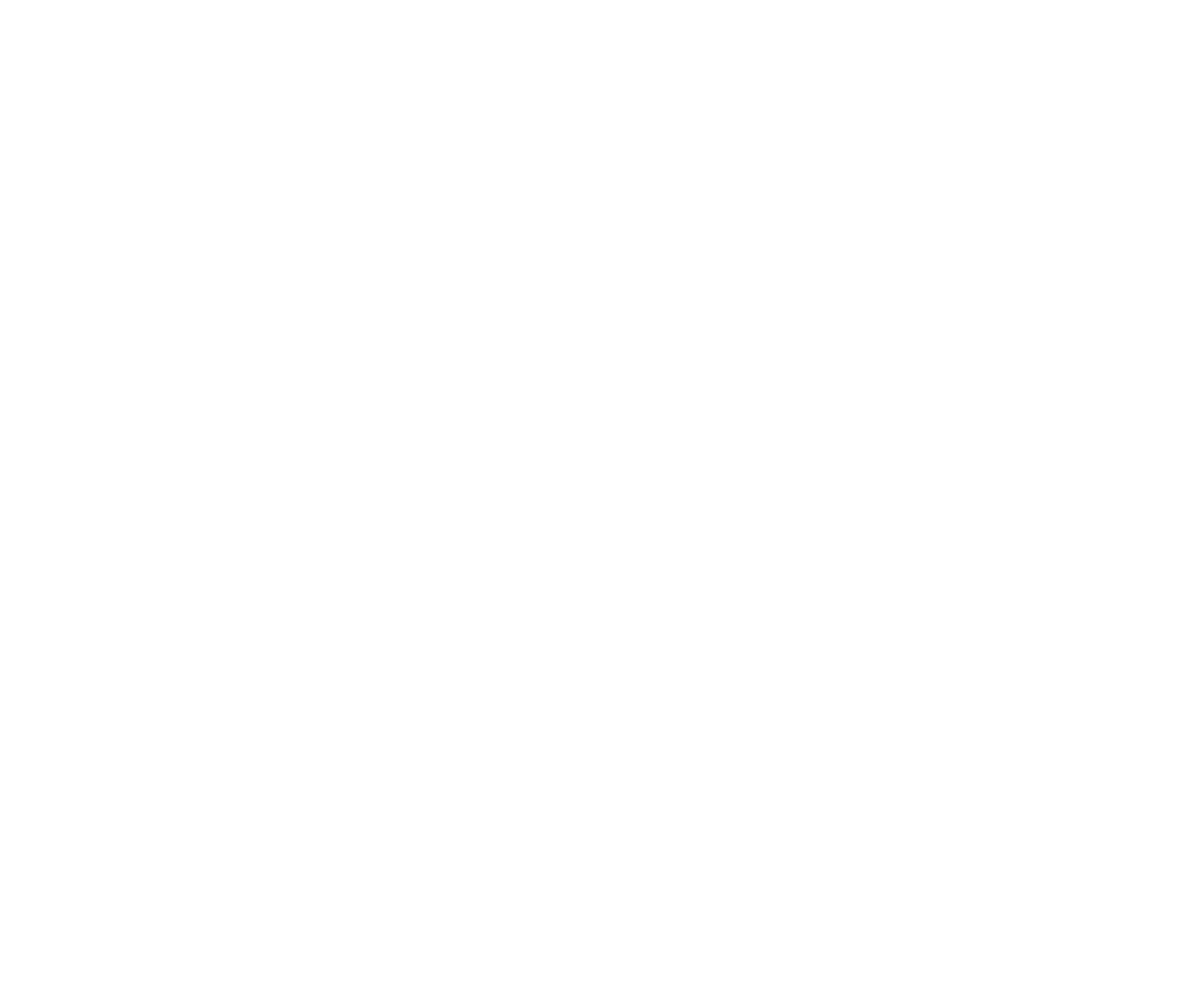
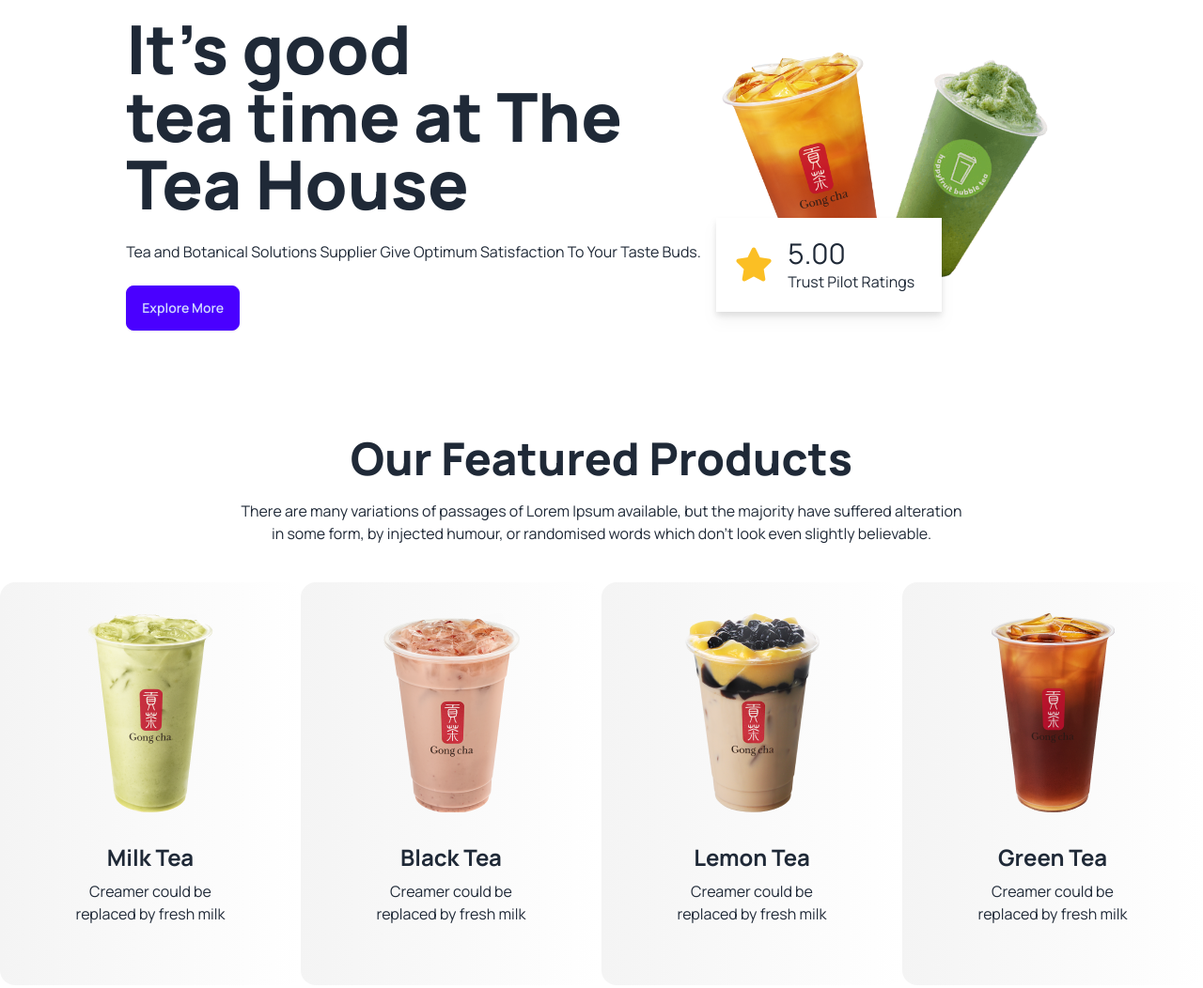
Before and after one commit to bijoy-ahmed/Tea-house-with-daisyui, a plain HTML site: page index.html in a window 1280 px wide. Shown: the whole page at 94% size. Before the commit the page ends 800 px from the top, so only its background shows below. Drawn offline with nearby package versions, Linux system fonts and the light colour scheme.

Commit message:
create bennar and featured section for tea

```diff
--- a/index.html
+++ b/index.html
@@ -1,43 +1,127 @@
 <!DOCTYPE html>
 <html lang="en">
   <head>
-    <meta charset="UTF-8">
-    <meta name="viewport" content="width=device-width, initial-scale=1.0">
-    <title> Tea House</title>
+    <meta charset="UTF-8" />
+    <meta name="viewport" content="width=device-width, initial-scale=1.0" />
+    <title>Tea House</title>
     <!-- tailwind and Daisy UI -->
-    <link href="https://cdn.jsdelivr.net/npm/daisyui@4.6.0/dist/full.min.css" rel="stylesheet" type="text/css" />
+    <link
+      href="https://cdn.jsdelivr.net/npm/daisyui@4.6.0/dist/full.min.css"
+      rel="stylesheet"
+      type="text/css"
+    />
     <script src="https://cdn.tailwindcss.com"></script>
     <!--manrope google fonts -->
-<link rel="preconnect" href="https://fonts.googleapis.com">
-<link rel="preconnect" href="https://fonts.gstatic.com" crossorigin>
-<link href="https://fonts.googleapis.com/css2?family=Manrope:wght@400;500;600;700;800&display=swap" rel="stylesheet">
+    <link rel="preconnect" href="https://fonts.googleapis.com" />
+    <link rel="preconnect" href="https://fonts.gstatic.com" crossorigin />
+    <link
+      href="https://fonts.googleapis.com/css2?family=Manrope:wght@400;500;600;700;800&display=swap"
+      rel="stylesheet"
+    />
+    <!-- font awesome -->
+    <script src="https://kit.fontawesome.com/021199af80.js" crossorigin="anonymous"></script>
+
     <script>
       tailwind.config = {
         theme: {
           extend: {
             colors: {
-            clifford: '#da373d',
-          }
-        }
-      }
-    }
+              clifford: "#da373d",
+            },
+          },
+        },
+      };
     </script>
     <style>
-    .font-manrope{
-        font-family: 'Manrope', sans-serif;
+      .font-manrope {
+        font-family: "Manrope", sans-serif;
       }
     </style>
-
   </head>
   <body class="font-manrope">
-    <header>
-
+    <header class="container mx-auto">
+      <div class="hero">
+        <div class="hero-content flex-col lg:flex-row">
+          <div>
+            <h1 class="text-7xl font-extrabold">
+              It's good <br />
+              tea time at The
+              <br />Tea House
+            </h1>
+            <p class="py-6">
+              Tea and Botanical Solutions Supplier Give Optimum Satisfaction To
+              Your Taste Buds.
+            </p>
+            <button class="btn btn-primary">Explore More</button>
+          </div>
+          <div class="">
+            <img
+              src="images/banner.png"
+              class="max-w-sm"
+            />
+            <!-- rating badge -->
+            <div class=" -mt-24 flex items-center gap-4 drop-shadow-lg bg-white p-5 w-60">
+              <div>
+                <i class="fa-solid fa-star text-4xl text-amber-400"></i>
+              </div>
+              <div>
+                <h3 class="text-3xl">5.00</h3>
+                <p>Trust Pilot Ratings</p>
+              </div>
+            </div>
+          </div>
+        </div>
+      </div>
     </header>
     <main>
+        <!-- featured section -->
+        <section class="text-center my-24">
+<h2 class="text-5xl font-extrabold mb-5">Our Featured Products</h2>
+<p class="lg:max-w-3xl mb-10 mx-auto">There are many variations of passages of Lorem Ipsum available, but the majority have suffered alteration in some form, by injected humour, or randomised words which don't look even slightly believable. </p>
 
+<!-- featured tea card -->
+<div class="grid grid-cols-1 md:grid-cols-2 lg:grid-cols-4 gap:6">
+<!-- first card -->
+<div class="card  p-8 bg-gradient-to-r from-[#F4F4F4] to-[rgba(244, 244, 244, 0.00)]">
+    <figure><img src="images/tea-1.png" alt="Shoes" /></figure>
+    <div class="card-body justify-center">
+      <h2 class="text-2xl font-bold">Milk Tea</h2>
+      <p>Creamer could be replaced by fresh milk</p>
+
+    </div>
+  </div>
+<!-- second card -->
+<div class="card  p-8 bg-gradient-to-r from-[#F4F4F4] to-[rgba(244, 244, 244, 0.00)]">
+    <figure><img src="images/tea-2.png" alt="Shoes" /></figure>
+    <div class="card-body justify-center">
+      <h2 class="text-2xl font-bold">Black Tea</h2>
+      <p>Creamer could be replaced by fresh milk</p>
+
+    </div>
+  </div>
+<!-- third card -->
+<div class="card  p-8 bg-gradient-to-r from-[#F4F4F4] to-[rgba(244, 244, 244, 0.00)]">
+    <figure><img src="images/tea-3.png" alt="Shoes" /></figure>
+    <div class="card-body justify-center">
+      <h2 class="text-2xl font-bold">Lemon  Tea</h2>
+      <p>Creamer could be replaced by fresh milk</p>
+
+    </div>
+  </div>
+<!-- fourth card -->
+<div class="card  p-8 bg-gradient-to-r from-[#F4F4F4] to-[rgba(244, 244, 244, 0.00)]">
+    <figure><img src="images/tea-4.png" alt="Shoes" /></figure>
+    <div class="card-body justify-center">
+      <h2 class="text-2xl font-bold">Green Tea</h2>
+      <p>Creamer could be replaced by fresh milk</p>
+
+    </div>
+  </div>
+
+</div>
+
+        </section>
     </main>
-    <footer>
-
-    </footer>
+    <footer></footer>
   </body>
 </html>
```
Lines whose indentation alone changed are shown as unchanged.
